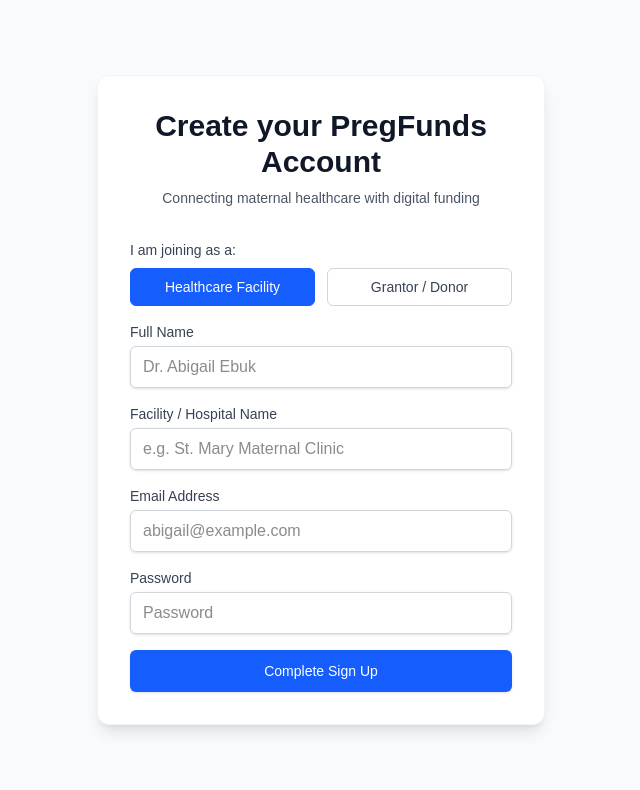
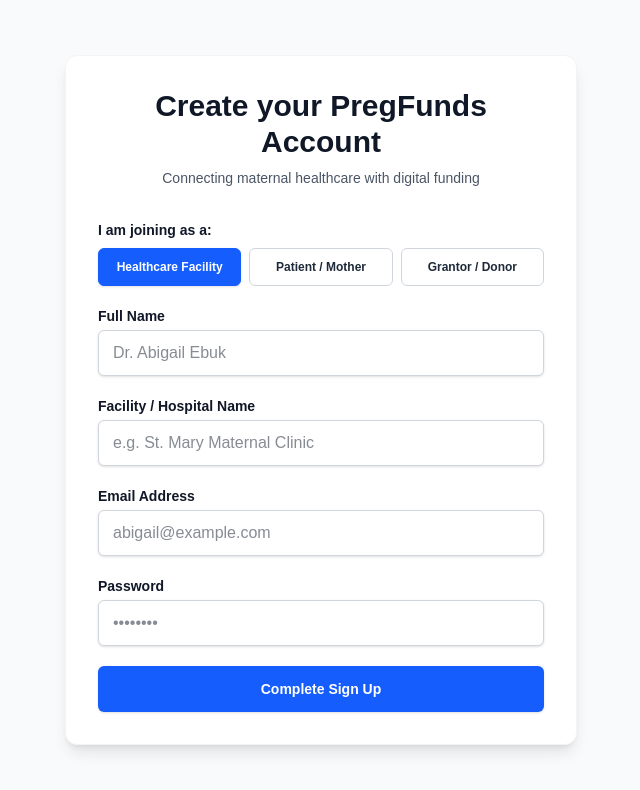
Before and after one commit to TechKare-hash/PregFunds, a Next.js app: page /signup in a window 1280 px wide. Shown: the top 790 px of the page, without its empty margins (319-959 px from the left). Built offline with nearby package versions, Linux system fonts and the light colour scheme.

Commit message:
Update signup page with 3 user roles and clear input contrast

```diff
--- a/app/signup/page.tsx
+++ b/app/signup/page.tsx
@@ -8,7 +8,7 @@ export default function SignupPage() {
   const [email, setEmail] = useState('');
   const [password, setPassword] = useState('');
   const [fullName, setFullName] = useState('');
-  const [role, setRole] = useState<'hospital' | 'grantor'>('hospital');
+  const [role, setRole] = useState<'hospital' | 'grantor' | 'patient'>('hospital');
   const [facilityName, setFacilityName] = useState('');
   const [loading, setLoading] = useState(false);
   const [error, setError] = useState('');
@@ -31,8 +31,10 @@ export default function SignupPage() {
 
       if (role === 'hospital') {
         router.push('/hospital');
+      } else if (role === 'grantor') {
+        router.push('/dashboard');
       } else {
-        router.push('/dashboard');
+        router.push('/apply');
       }
     } catch (err: any) {
       setError(err.message);
@@ -43,29 +45,36 @@ export default function SignupPage() {
 
   return (
     <div className="min-h-screen flex items-center justify-center bg-gray-50 py-12 px-4 sm:px-6 lg:px-8">
-      <div className="max-w-md w-full space-y-8 bg-white p-8 rounded-xl shadow-lg border border-gray-100">
+      <div className="max-w-lg w-full space-y-8 bg-white p-8 rounded-xl shadow-lg border border-gray-100">
         <div>
           <h2 className="text-center text-3xl font-extrabold text-gray-900">Create your PregFunds Account</h2>
           <p className="mt-2 text-center text-sm text-gray-600">Connecting maternal healthcare with digital funding</p>
         </div>
 
-        {error && <div className="bg-red-50 text-red-600 p-3 rounded-md text-sm border border-red-200">{error}</div>}
+        {error && <div className="bg-red-50 text-red-700 p-3 rounded-md text-sm border border-red-200 font-medium">{error}</div>}
 
-        <form className="mt-8 space-y-4" onSubmit={handleSignup}>
+        <form className="mt-8 space-y-5" onSubmit={handleSignup}>
           <div>
-            <label className="block text-sm font-medium text-gray-700">I am joining as a:</label>
-            <div className="mt-2 grid grid-cols-2 gap-3">
+            <label className="block text-sm font-semibold text-gray-900 mb-2">I am joining as a:</label>
+            <div className="grid grid-cols-3 gap-2">
               <button
                 type="button"
                 onClick={() => setRole('hospital')}
-                className={role === 'hospital' ? 'py-2 px-4 border rounded-md text-sm font-medium transition-colors bg-blue-600 text-white border-blue-600' : 'py-2 px-4 border rounded-md text-sm font-medium transition-colors bg-white text-gray-700 border-gray-300 hover:bg-gray-50'}
+                className={role === 'hospital' ? 'py-2.5 px-3 border rounded-md text-xs font-bold transition-colors bg-blue-600 text-white border-blue-600 shadow-sm' : 'py-2.5 px-3 border rounded-md text-xs font-semibold transition-colors bg-white text-gray-800 border-gray-300 hover:bg-gray-50'}
               >
                 Healthcare Facility
               </button>
               <button
                 type="button"
+                onClick={() => setRole('patient')}
+                className={role === 'patient' ? 'py-2.5 px-3 border rounded-md text-xs font-bold transition-colors bg-blue-600 text-white border-blue-600 shadow-sm' : 'py-2.5 px-3 border rounded-md text-xs font-semibold transition-colors bg-white text-gray-800 border-gray-300 hover:bg-gray-50'}
+              >
+                Patient / Mother
+              </button>
+              <button
+                type="button"
                 onClick={() => setRole('grantor')}
-                className={role === 'grantor' ? 'py-2 px-4 border rounded-md text-sm font-medium transition-colors bg-blue-600 text-white border-blue-600' : 'py-2 px-4 border rounded-md text-sm font-medium transition-colors bg-white text-gray-700 border-gray-300 hover:bg-gray-50'}
+                className={role === 'grantor' ? 'py-2.5 px-3 border rounded-md text-xs font-bold transition-colors bg-blue-600 text-white border-blue-600 shadow-sm' : 'py-2.5 px-3 border rounded-md text-xs font-semibold transition-colors bg-white text-gray-800 border-gray-300 hover:bg-gray-50'}
               >
                 Grantor / Donor
               </button>
@@ -73,59 +82,59 @@ export default function SignupPage() {
           </div>
 
           <div>
-            <label className="block text-sm font-medium text-gray-700">Full Name</label>
+            <label className="block text-sm font-semibold text-gray-900">Full Name</label>
             <input
               type="text"
               required
               value={fullName}
               onChange={(e) => setFullName(e.target.value)}
-              className="mt-1 block w-full px-3 py-2 border border-gray-300 rounded-md shadow-sm focus:ring-blue-500 focus:border-blue-500"
+              className="mt-1 block w-full px-3.5 py-2.5 border border-gray-300 rounded-md shadow-sm text-gray-900 bg-white font-medium focus:ring-2 focus:ring-blue-500 focus:border-blue-500 text-base"
               placeholder="Dr. Abigail Ebuk"
             />
           </div>
 
           {role === 'hospital' && (
             <div>
-              <label className="block text-sm font-medium text-gray-700">Facility / Hospital Name</label>
+              <label className="block text-sm font-semibold text-gray-900">Facility / Hospital Name</label>
               <input
                 type="text"
                 required
                 value={facilityName}
                 onChange={(e) => setFacilityName(e.target.value)}
-                className="mt-1 block w-full px-3 py-2 border border-gray-300 rounded-md shadow-sm focus:ring-blue-500 focus:border-blue-500"
+                className="mt-1 block w-full px-3.5 py-2.5 border border-gray-300 rounded-md shadow-sm text-gray-900 bg-white font-medium focus:ring-2 focus:ring-blue-500 focus:border-blue-500 text-base"
                 placeholder="e.g. St. Mary Maternal Clinic"
               />
             </div>
           )}
 
           <div>
-            <label className="block text-sm font-medium text-gray-700">Email Address</label>
+            <label className="block text-sm font-semibold text-gray-900">Email Address</label>
             <input
               type="email"
               required
               value={email}
               onChange={(e) => setEmail(e.target.value)}
-              className="mt-1 block w-full px-3 py-2 border border-gray-300 rounded-md shadow-sm focus:ring-blue-500 focus:border-blue-500"
+              className="mt-1 block w-full px-3.5 py-2.5 border border-gray-300 rounded-md shadow-sm text-gray-900 bg-white font-medium focus:ring-2 focus:ring-blue-500 focus:border-blue-500 text-base"
               placeholder="abigail@example.com"
             />
           </div>
 
           <div>
-            <label className="block text-sm font-medium text-gray-700">Password</label>
+            <label className="block text-sm font-semibold text-gray-900">Password</label>
             <input
               type="password"
               required
               value={password}
               onChange={(e) => setPassword(e.target.value)}
-              className="mt-1 block w-full px-3 py-2 border border-gray-300 rounded-md shadow-sm focus:ring-blue-500 focus:border-blue-500"
-              placeholder="Password"
+              className="mt-1 block w-full px-3.5 py-2.5 border border-gray-300 rounded-md shadow-sm text-gray-900 bg-white font-medium focus:ring-2 focus:ring-blue-500 focus:border-blue-500 text-base"
+              placeholder="••••••••"
             />
           </div>
 
           <button
             type="submit"
             disabled={loading}
-            className="w-full flex justify-center py-2.5 px-4 border border-transparent rounded-md shadow-sm text-sm font-medium text-white bg-blue-600 hover:bg-blue-700 focus:outline-none focus:ring-2 focus:ring-offset-2 focus:ring-blue-500 disabled:opacity-50 transition-opacity"
+            className="w-full flex justify-center py-3 px-4 border border-transparent rounded-md shadow-sm text-sm font-bold text-white bg-blue-600 hover:bg-blue-700 focus:outline-none focus:ring-2 focus:ring-offset-2 focus:ring-blue-500 disabled:opacity-50 transition-opacity"
           >
             {loading ? 'Creating Account...' : 'Complete Sign Up'}
           </button>
```
